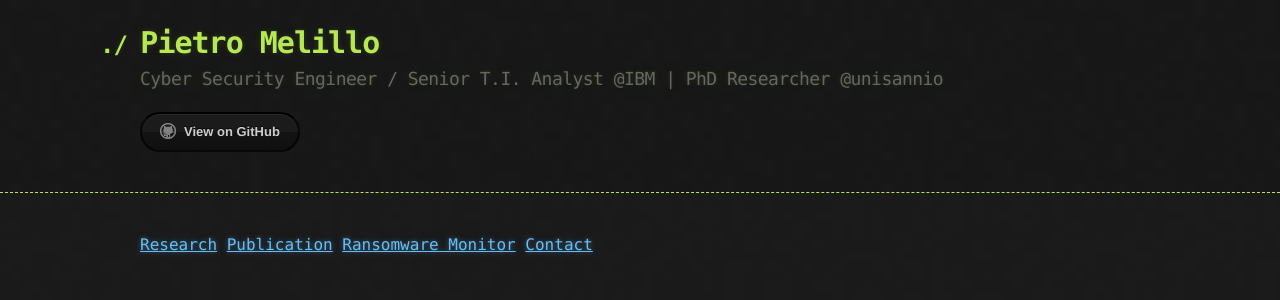
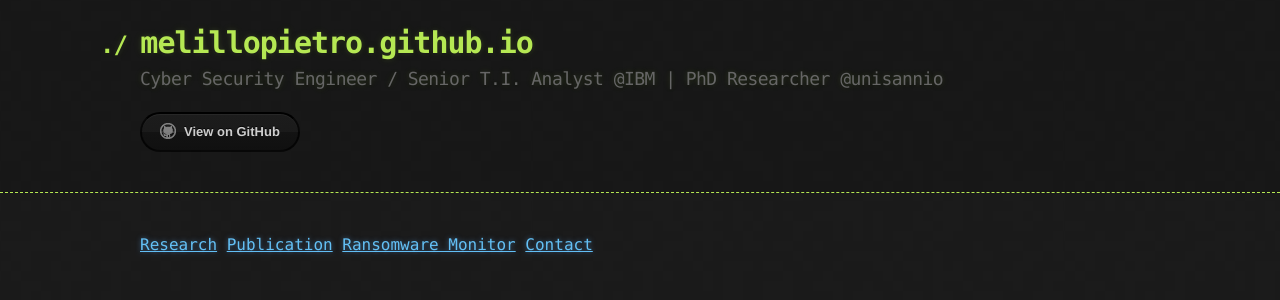
Before and after one commit to melillopietro/melillopietro.github.io, a Jekyll site: the page built from index.md, in a window 1280 px wide. Shown: the top 300 px of the page. Built offline with Jekyll 4.4.1, drawn with Linux system fonts in a browser that asks for light colours; some of the changed lines change nothing that is shown.

Commit message:
Update _config.yml

```diff
--- a/_config.yml
+++ b/_config.yml
@@ -1,11 +1,7 @@
 remote_theme: pages-themes/hacker@v0.2.0
 plugins:
 - jekyll-remote-theme # add this line to the plugins list if you already have one
-title: [Pietro Melillo ]
-github:
-  is_project_page: false
+title: null #[Pietro Melillo ]
 description: [Cyber Security Engineer / Senior T.I. Analyst @IBM  | PhD Researcher @unisannio]
 gem "github-pages", group: :jekyll_plugins
 show_downloads: false
-github:
-is_project_page: false
```
